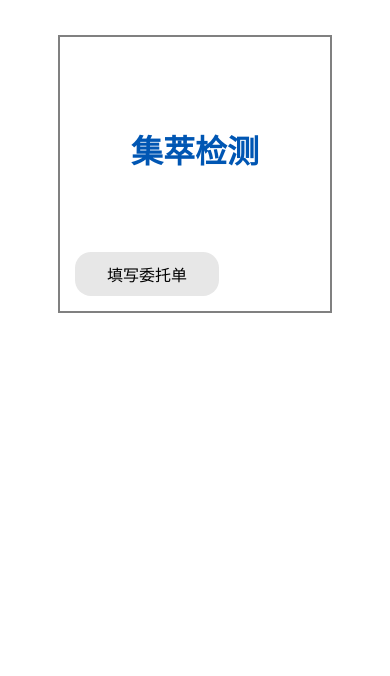
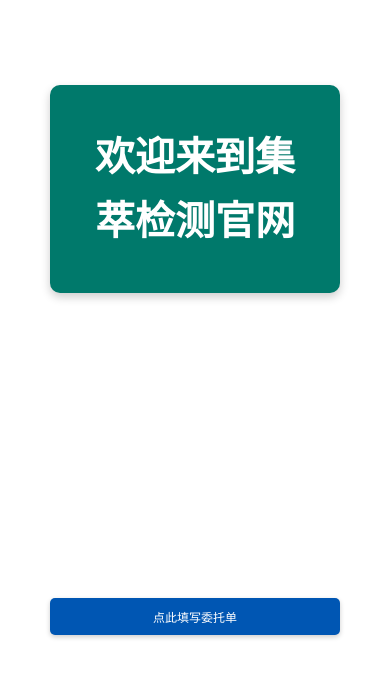
Before and after one commit to KyrieXu-bot/JITRIApplication, a React (Create React App) app in the folder my-app/: page / in a window 390 px wide. Shown: the top 676 px of the page. Built offline with nearby package versions, Linux system fonts and the light colour scheme.

Commit message:
0925 modified

```diff
--- a/my-app/src/css/App.css
+++ b/my-app/src/css/App.css
@@ -1,42 +1,54 @@
-.App{
-  width: 75%;
-  margin:0px auto;
-  border: 2px solid grey;
+/* App.css */
+
+html, body {
+  margin: 0;
+  padding: 0;
+  height: 100%;
+  background-color: #f7f7f7; /* 更柔和的背景色 */
 }
 
-.App-header{
-  width: 100%;
-  height: 200px;
+.App {
+  text-align: center;
+  min-height: 100vh;
+  display: flex;
+  flex-direction: column;
+  justify-content: flex-start; /* 向上对齐 */
+  align-items: center;
+  font-family: Arial, sans-serif;
+  padding-top: 50px; /* 增加顶部内边距，使标题靠上 */
 }
 
-.App-header h1{
-  text-align: center;
-  margin: 0px auto;
-  line-height: 200px;
+.App-header {
+  background-color: #00796b; /* 更深的绿色调 */
+  padding: 40px;
+  border-radius: 10px;
+  box-shadow: 0 4px 10px rgba(0, 0, 0, 0.2);
+  margin-bottom: 300px; /* 调整标题与按钮之间的间距 */
 }
 
-
-.App button{
-    background-color: #e7e7e7; /* Green */
-    border:none;
-    color: black;
-    padding: 10px 32px;
-    text-align: center;
-    text-decoration: none;
-    display: inline-block;
-    font-size: 16px;
-    border-radius: 1em;
+.App-header h1 {
+  color: white;
+  font-size: 2.5rem;
+  margin: 0;
 }
 
-.App button:hover{
-    background-color: #008CBA; /* Green */
-    border: none;
-    color: white;
-    padding: 10px 32px;
-    text-align: center;
-    text-decoration: none;
-    display: inline-block;
-    font-size: 16px;
-    border-radius: 1em;
-    transition: all 0.3s
+button {
+  background-color: #009688; /* 按钮颜色 */
+  color: white;
+  border: none;
+  padding: 12px 24px; /* 合理的内边距 */
+  font-size: 1.2rem;
+  border-radius: 5px;
+  cursor: pointer;
+  transition: background-color 0.3s ease, transform 0.1s; /* 添加点击效果 */
+  box-shadow: 0 2px 5px rgba(0, 0, 0, 0.2);
 }
+
+button:hover {
+  background-color: #00897b; /* 按钮悬停时的颜色变化 */
+}
+
+button:active {
+  background-color: #00796b; /* 按钮点击时的颜色变化 */
+  transform: scale(0.98); /* 按钮按下时稍微缩小 */
+}
--- a/my-app/src/css/Form.css
+++ b/my-app/src/css/Form.css
@@ -182,107 +182,49 @@
 }
 
 
-@media print {
-    body, html {
-        margin: 0;
-        padding: 0;
-        background-color: white;
-        font-family: 'Arial', sans-serif;
-    }
-
-    div, form {
-        margin: 0;
-        padding: 5px;
-
-    }
-
+@media (max-width: 600px) {
+    /* 针对手机屏幕的样式 */
     h1, h2, p {
-        font-size: 6pt;
-        margin-top: 2px;
-        margin-bottom: 2px;
-        font-weight: bold; /* 标题加粗 */
+        font-size: 10pt; /* 调整标题和段落字体大小 */
     }
 
     h3 {
-        font-size: 10px;
-        color: black;
+        font-size: 12px; /* 调整 h3 字体大小 */
     }
+
     label {
-        font-size: 9pt;
-        display: block;
-        width: 48%;
-        border: 1px slid black;
-        margin-bottom: 5px; /* 减少标签之间的间距 */
-        padding: 0px;
-
+        font-size: 10pt; /* 调整标签字体大小 */
     }
 
     input[type="text"], input[type="number"], input[type="email"], select {
-        width: 80%;
-        max-width: none;
-        height: 25px;
-        padding: 2px 5px;
-        margin: 0;
-        border: 1px solid #ccc; /* 给输入框加上边框 */
-        box-sizing: border-box;
-        font-size: small;
+        width: 100%; /* 输入框和选择框宽度100% */
+        height: 30px; /* 增加高度以便更好地点击 */
+        padding: 5px; /* 增加内边距 */
+        font-size: small; /* 确保字体小 */
     }
 
     table {
-        width: 100%;
-        border-collapse: collapse;
+        display: block; /* 使表格变为块元素 */
+        overflow-x: auto; /* 启用水平滚动 */
+        white-space: nowrap; /* 不允许换行，启用横向滚动 */
     }
 
     th, td {
-        min-width: 120px; /* 每个单元格的最小宽度 */
-
-        padding: 2px;
-        text-align: left;
-        font-size: 8pt;
+        font-size: 8pt; /* 确保表格字体小 */
+        padding: 5px; /* 调整单元格内边距 */
     }
 
-    .add-button, .remove-button, #operation, button, .add-remove-buttons, .hide-on-print {
-        display: none;
+    .add-button, .remove-button, #operation, button {
+        width: 100%; /* 按钮宽度100% */
+        margin-top: 5px; /* 增加按钮之间的间距 */
     }
 
-    fieldset {
-        border: 1px solid #aaa;
-        margin-bottom: 5px;
-        padding: 5px;
-        display: flex;
-        justify-content: space-around;
-    }
-    legend {
-        color: black;
-        font-size: 10px;
+    .test-item-table {
+        display: block; /* 使测试项目表格为块元素 */
     }
 
-
-    .block{
-        display: flex;
-        flex-wrap: wrap;
-        justify-content: flex-start;
-    }
-
-
-    /* 表格样式的检测项目 */
-    .test-item-table {
-        width: 100%;
-        border-collapse: collapse;
-    }
-
-    .test-item-table th, .test-item-table td {
-        max-width: none;
-        border: 1px solid #ccc;
-        padding: 8px;
-        text-align: left;
-    }
-
-    .test-item-table select{
-        width: 90px;
-    }
-
-    .num{
-        display: none;
+    /* 隐藏不必要的列 */
+    .num {
+        display: none; /* 隐藏序号列 */
     }
 }
--- a/my-app/src/pages/FormPage.js
+++ b/my-app/src/pages/FormPage.js
@@ -561,6 +561,7 @@
               <th>检测方法</th>
               <th>尺寸</th>
               <th>数量</th>
+              <th>时间周期</th>
               <th>所属部门</th>
               <th>备注</th>
               <th id="operation">操作</th>
@@ -575,6 +576,8 @@
                 <td><input type="text" value={item.testMethod} onChange={(e) => handleTestItemChange(index, 'test_method', e.target.value)} /></td>
                 <td><input type="text" valuiie={item.size} onChange={(e) => handleTestItemChange(index, 'size', e.target.value)} /></td>
                 <td><input type="number" value={item.quantity} onChange={(e) => handleTestItemChange(index, 'quantity', e.target.value)} /></td>
+                <td><input type="number" style={{width: 50 + 'px'}} value={item.deadline} onChange={(e) => handleTestItemChange(index, 'deadline', e.target.value)} />天</td>
+
                 <td>
                   <select value={item.department_id || ""} onChange={e => handleDepartmentChange(index, e.target.value)}>
                     <option value="" disabled>---请选择---</option>
@@ -591,7 +594,7 @@
               </tr>
             ))}
             <tr>
-              <td colSpan="9">
+              <td colSpan="10">
                 <button type="button" onClick={addTestItem} style={{ width: '100%' }}>添加新项目</button>
               </td>
             </tr>
--- a/my-app/src/pages/HomePage.js
+++ b/my-app/src/pages/HomePage.js
@@ -9,11 +9,11 @@
         <div className="App">
         <header className="App-header">
             <h1>
-            集萃检测
+            欢迎来到集萃检测官网
             </h1>
         </header>
         <button onClick={() => navigate('/form')}>
-          填写委托单
+          点此填写委托单
         </button>
     </div>
     )
```
Also changed, not shown: 1 other file (tests, documents, lock files or other folders).
